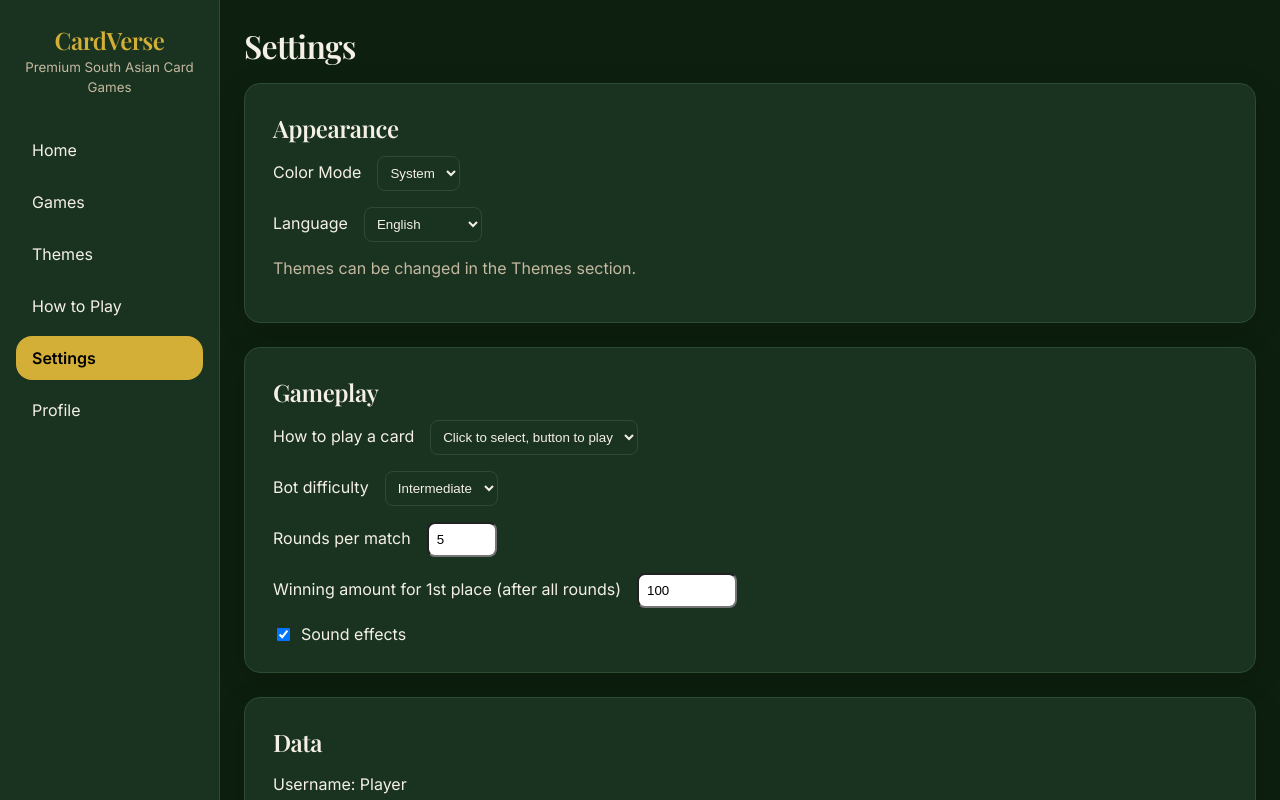
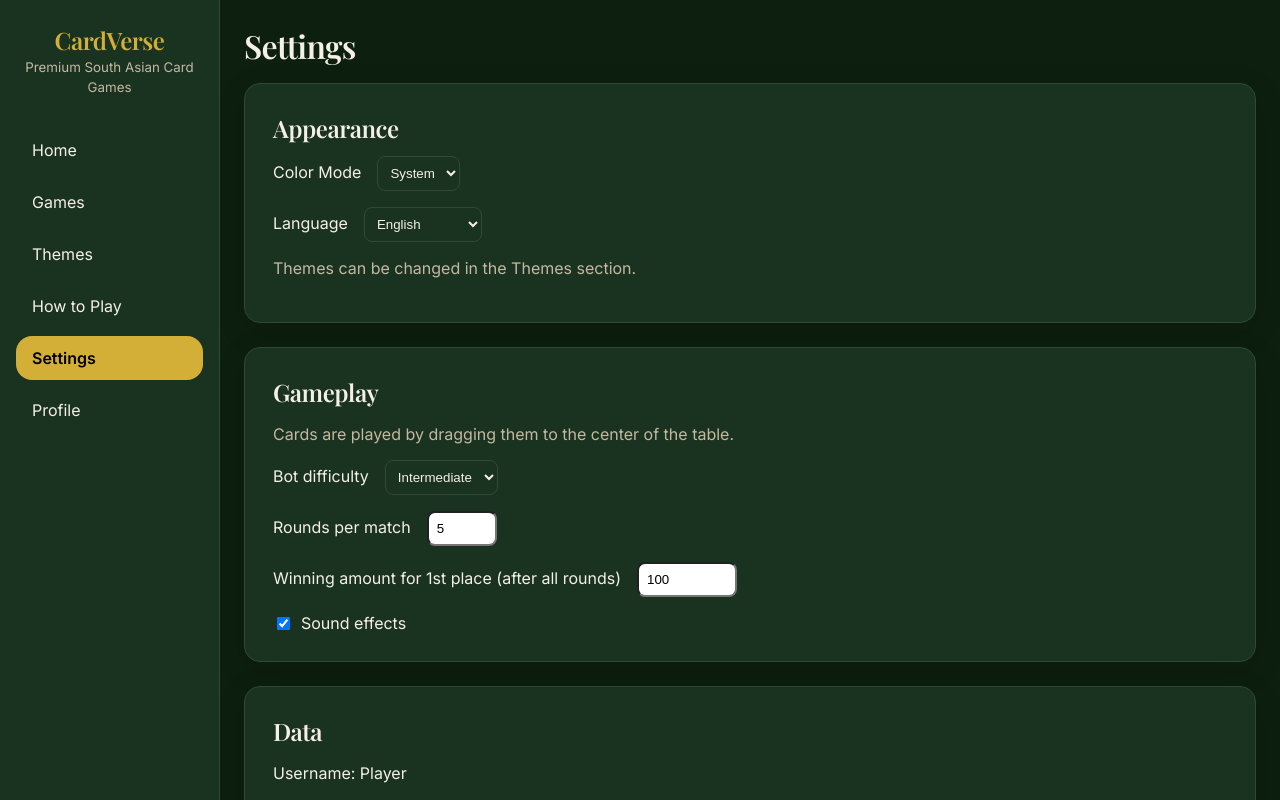
Before and after one commit to risingdragons7/taas_khelam, a React (Vite) app: page /#/settings in a window 1280 px wide. Shown: the top 800 px of the page. Built offline with nearby package versions, Linux system fonts and the light colour scheme.

Commit message:
Remove play mode selector; drag is now the only way to play cards

```diff
--- a/src/pages/Settings.tsx
+++ b/src/pages/Settings.tsx
@@ -3,28 +3,19 @@ import { loadProfile, loadSettings, saveSettings, type GameSettings } from '../s
 import { useState, useEffect } from 'react';
 import { getLanguage, setLanguage, t, type Language } from '../i18n';
 
-const PLAY_MODE_KEY = 'cardverse-play-mode';
 const SOUND_KEY = 'cardverse-sounds';
 
 export function Settings() {
   const { colorMode, setColorMode } = useTheme();
   const [profile] = useState(loadProfile);
-  const [playMode, setPlayMode] = useState<'click' | 'dblclick' | 'drag'>('click');
   const [sounds, setSounds] = useState(true);
   const [settings, setSettings] = useState<GameSettings>(loadSettings);
   const [lang, setLang] = useState<Language>(getLanguage);
 
   useEffect(() => {
-    const saved = localStorage.getItem(PLAY_MODE_KEY);
-    if (saved === 'click' || saved === 'dblclick' || saved === 'drag') setPlayMode(saved);
     const s = localStorage.getItem(SOUND_KEY);
     if (s !== null) setSounds(s === 'true');
   }, []);
-
-  const handlePlayMode = (mode: 'click' | 'dblclick' | 'drag') => {
-    setPlayMode(mode);
-    localStorage.setItem(PLAY_MODE_KEY, mode);
-  };
 
   const handleSounds = (on: boolean) => {
     setSounds(on);
@@ -81,14 +72,7 @@ export function Settings() {
 
       <section className="card" style={{ marginBottom: '1.5rem' }}>
         <h2>Gameplay</h2>
-        <label style={{ display: 'block', marginBottom: '1rem' }}>
-          How to play a card
-          <select value={playMode} onChange={e => handlePlayMode(e.target.value as any)} style={{ marginLeft: '1rem', padding: '0.5rem', borderRadius: 8, background: 'var(--surface)', color: 'var(--text)', border: '1px solid var(--border)' }}>
-            <option value="click">Click to select, button to play</option>
-            <option value="dblclick">Double-click to play</option>
-            <option value="drag">Drag to the center to play</option>
-          </select>
-        </label>
+        <p style={{ color: "var(--textMuted)", marginBottom: "1rem" }}>Cards are played by dragging them to the center of the table.</p>
         <label style={{ display: 'block', marginBottom: '1rem' }}>
           Bot difficulty
           <select value={settings.difficulty} onChange={e => updateSetting({ difficulty: e.target.value as any })} style={{ marginLeft: '1rem', padding: '0.5rem', borderRadius: 8, background: 'var(--surface)', color: 'var(--text)', border: '1px solid var(--border)' }}>
```
